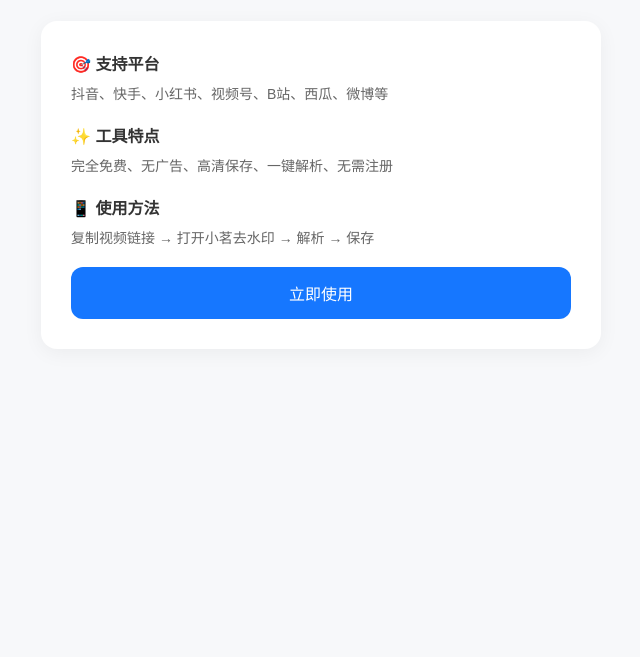
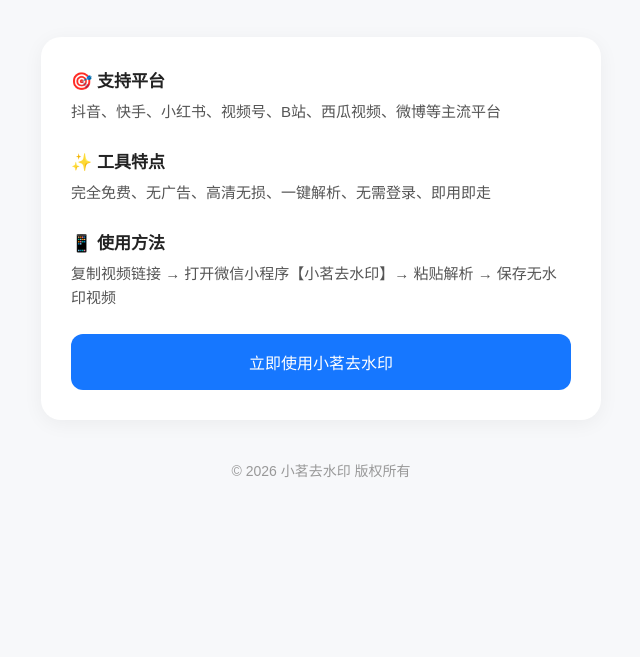
Before and after one commit to inwen6/xiaoming-qushuiyin, a plain HTML site: page index.html in a window 1280 px wide. Shown: the part 143-800 px from the top of the page, without its empty margins (319-959 px from the left). Drawn offline with Linux system fonts and the light colour scheme.

Commit message:
Revise index.html for 小茗去水印 page
Updated the HTML structure and content for the 小茗去水印 page, enhancing the layout and adding new meta tags.

```diff
--- a/index.html
+++ b/index.html
@@ -3,41 +3,46 @@
 <head>
 <meta charset="UTF-8">
 <meta name="viewport" content="width=device-width, initial-scale=1.0">
-  <title>小茗去水印 - 免费抖音快手小红书视频去水印</title>
-  <meta name="keywords" content="小茗去水印,去水印,视频去水印,抖音去水印,小红书去水印,免费去水印">
-  <meta name="description" content="小茗去水印是一款免费无广告的去水印工具，支持抖音、快手、小红书、视频号、B站等平台，一键解析、高清保存、无需登录。">
+<title>小茗去水印 - 免费抖音快手小红书视频去水印小程序</title>
+<meta name="keywords" content="小茗去水印,去水印,视频去水印,抖音去水印,小红书去水印,免费去水印,无水印保存">
+<meta name="description" content="小茗去水印是免费无广告的去水印小程序，支持抖音、快手、小红书、视频号、B站、西瓜视频等平台，一键解析、高清保存、无需注册。">
+<meta name="author" content="小茗去水印">
+<meta name="robots" content="index,follow">
+<link rel="canonical" href="https://inwen6.github.io/xiaoming-qushuiyin/">
 <style>
 *{margin:0;padding:0;box-sizing:border-box}
 body{font-family:PingFang SC,Microsoft YaHei,sans-serif;background:#f7f8fa;color:#333}
-    .container{max-width:600px;margin:50px auto;padding:0 20px}
-    .title{font-size:28px;font-weight:700;color:#222;text-align:center;margin-bottom:10px}
-    .subtitle{text-align:center;color:#666;margin-bottom:40px}
-    .card{background:#fff;border-radius:16px;padding:30px;box-shadow:0 4px 20px rgba(0,0,0,.05)}
-    .item{margin-bottom:20px}
-    .item h3{font-size:16px;color:#333;margin-bottom:8px}
-    .item p{color:#666;font-size:14px}
-    .btn{display:block;width:100%;background:#1677ff;color:#fff;text-align:center;padding:14px;border-radius:12px;text-decoration:none;font-weight:500;margin-top:20px}
+.container{max-width:600px;margin:0 auto;padding:60px 20px}
+.title{font-size:32px;font-weight:700;text-align:center;margin-bottom:10px;color:#222}
+.subtitle{text-align:center;color:#666;margin-bottom:40px;font-size:16px}
+.box{background:#fff;border-radius:20px;padding:30px;box-shadow:0 4px 20px rgba(0,0,0,.05)}
+.item{margin-bottom:24px}
+.item h3{font-size:17px;margin-bottom:8px;color:#222}
+.item p{font-size:15px;color:#555;line-height:1.6}
+.btn{display:block;background:#1677ff;color:#fff;text-align:center;padding:16px;border-radius:12px;text-decoration:none;font-weight:500;margin-top:20px;font-size:16px}
+.foot{text-align:center;margin-top:40px;color:#999;font-size:14px}
 </style>
 </head>
 <body>
 <div class="container">
 <div class="title">小茗去水印</div>
 <div class="subtitle">免费 · 无广告 · 一键去水印</div>
-    <div class="card">
+<div class="box">
 <div class="item">
 <h3>🎯 支持平台</h3>
-        <p>抖音、快手、小红书、视频号、B站、西瓜、微博等</p>
+<p>抖音、快手、小红书、视频号、B站、西瓜视频、微博等主流平台</p>
 </div>
 <div class="item">
 <h3>✨ 工具特点</h3>
-        <p>完全免费、无广告、高清保存、一键解析、无需注册</p>
+<p>完全免费、无广告、高清无损、一键解析、无需登录、即用即走</p>
 </div>
 <div class="item">
 <h3>📱 使用方法</h3>
-        <p>复制视频链接 → 打开小茗去水印 → 解析 → 保存</p>
+<p>复制视频链接 → 打开微信小程序【小茗去水印】→ 粘贴解析 → 保存无水印视频</p>
 </div>
-      <a class="btn" href="javascript:alert('打开微信搜索小程序：小茗去水印')">立即使用</a>
+<a class="btn" href="javascript:alert('打开微信搜索小程序：小茗去水印')">立即使用小茗去水印</a>
 </div>
+<div class="foot">© 2026 小茗去水印 版权所有</div>
 </div>
 </body>
 </html>
```
Lines whose indentation alone changed are shown as unchanged.
